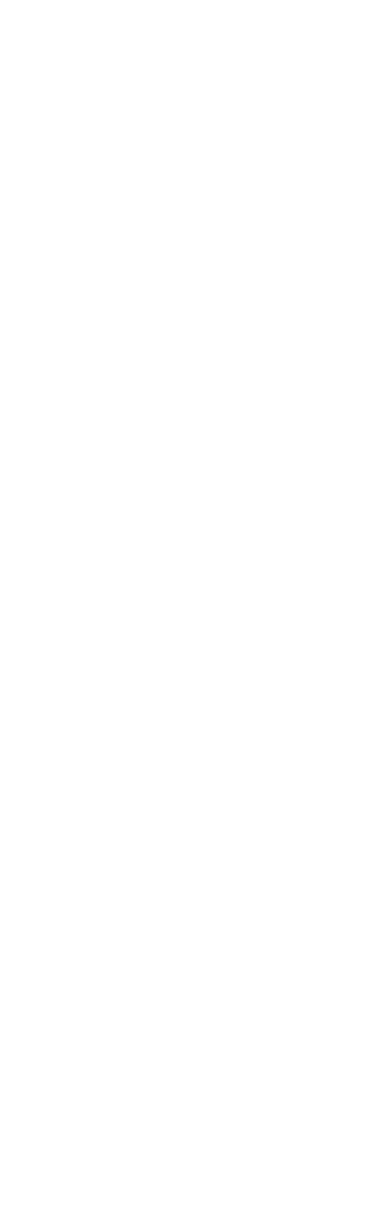
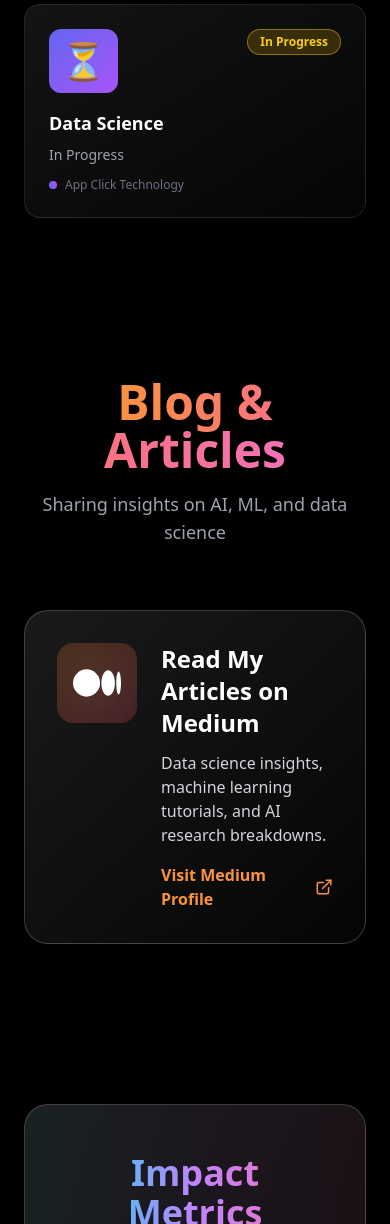
Before and after one commit to Ayomide513/portfolio, a React (Create React App) app: page / in a window 390 px wide. Shown: the part 7578-8802 px from the top of the page. Before the commit the page ends 7356 px from the top, so only its background shows below. Built offline with nearby package versions, Linux system fonts and the light colour scheme.

Commit message:
Added certifications and Medium blog sections

```diff
--- a/src/App.js
+++ b/src/App.js
@@ -330,6 +330,103 @@
           </div>
         </section>
 
+        {/* Certifications Section */}
+        <section className="container mx-auto px-6 py-20">
+          <div className="text-center mb-16">
+            <h2 className="text-5xl font-black mb-4">
+              <span className="bg-gradient-to-r from-yellow-400 via-orange-400 to-rose-400 bg-clip-text text-transparent">
+                Certifications
+              </span>
+            </h2>
+            <p className="text-gray-400 text-lg">Continuous learning in AI, ML, and LLM technologies</p>
+          </div>
+
+          <div className="max-w-5xl mx-auto grid md:grid-cols-2 lg:grid-cols-3 gap-6">
+            {[
+              { title: "Generative AI & LLMs", subtitle: "Architecture and Data Preparation", org: "IBM", icon: "🤖", color: "from-blue-500 to-cyan-500" },
+              { title: "Transformer Models & BERT", subtitle: "Advanced NLP Architecture", org: "IBM", icon: "🔄", color: "from-purple-500 to-pink-500" },
+              { title: "Large Language Models", subtitle: "LLM Fundamentals", org: "Cursa", icon: "🧠", color: "from-cyan-500 to-blue-500" },
+              { title: "Introduction to AI", subtitle: "Artificial Intelligence Foundations", org: "IBM", icon: "✨", color: "from-green-500 to-emerald-500" },
+              { title: "Data Science Virtual Experience", subtitle: "Real-world Data Projects", org: "Forage", icon: "📊", color: "from-orange-500 to-rose-500" },
+              { title: "Data Science", subtitle: "In Progress", org: "App Click Technology", icon: "⏳", color: "from-indigo-500 to-purple-500", inProgress: true }
+            ].map((cert, idx) => (
+              <div
+                key={idx}
+                className="group relative bg-gradient-to-br from-white/[0.08] to-white/[0.02] backdrop-blur-2xl rounded-2xl p-6 border border-white/10 hover:border-white/30 transition-all duration-300 hover:scale-105"
+                style={{ animationDelay: `${idx * 100}ms` }}
+              >
+                <div className={`absolute inset-0 bg-gradient-to-br ${cert.color} opacity-0 group-hover:opacity-10 rounded-2xl transition-all duration-500`}></div>
+
+                <div className="relative">
+                  <div className="flex items-start justify-between mb-4">
+                    <div className={`text-4xl p-3 bg-gradient-to-br ${cert.color} bg-opacity-20 rounded-xl backdrop-blur-xl`}>
+                      {cert.icon}
+                    </div>
+                    {cert.inProgress && (
+                      <span className="px-3 py-1 bg-yellow-500/20 border border-yellow-500/50 rounded-full text-yellow-400 text-xs font-semibold">
+                        In Progress
+                      </span>
+                    )}
+                  </div>
+
+                  <h3 className="text-lg font-bold text-white mb-2 group-hover:text-transparent group-hover:bg-clip-text group-hover:bg-gradient-to-r group-hover:from-cyan-400 group-hover:to-purple-400 transition-all">
+                    {cert.title}
+                  </h3>
+                  <p className="text-sm text-gray-400 mb-3">{cert.subtitle}</p>
+                  <div className="flex items-center gap-2">
+                    <div className={`w-2 h-2 rounded-full bg-gradient-to-r ${cert.color}`}></div>
+                    <span className="text-xs text-gray-500 font-medium">{cert.org}</span>
+                  </div>
+                </div>
+              </div>
+            ))}
+          </div>
+        </section>
+
+        {/* Blog Section */}
+        <section className="container mx-auto px-6 py-20">
+          <div className="text-center mb-16">
+            <h2 className="text-5xl font-black mb-4">
+              <span className="bg-gradient-to-r from-orange-400 via-rose-400 to-pink-400 bg-clip-text text-transparent">
+                Blog & Articles
+              </span>
+            </h2>
+            <p className="text-gray-400 text-lg">Sharing insights on AI, ML, and data science</p>
+          </div>
+
+          <div className="max-w-3xl mx-auto">
+            <a
+              href="https://medium.com/@ayorindeolamilekan2003"
+              target="_blank"
+              rel="noopener noreferrer"
+              className="group block relative bg-gradient-to-br from-white/10 to-white/[0.02] backdrop-blur-2xl rounded-3xl p-8 border border-white/20 hover:border-orange-400/50 transition-all duration-500 hover:scale-[1.02]"
+            >
+              <div className="absolute inset-0 bg-gradient-to-br from-orange-500/0 to-rose-500/0 group-hover:from-orange-500/10 group-hover:to-rose-500/10 rounded-3xl transition-all duration-500"></div>
+
+              <div className="relative flex items-start gap-6">
+                <div className="p-4 bg-gradient-to-br from-orange-500/20 to-rose-500/20 rounded-2xl backdrop-blur-xl flex-shrink-0">
+                  <svg className="w-12 h-12 text-white" viewBox="0 0 24 24" fill="currentColor">
+                    <path d="M13.54 12a6.8 6.8 0 01-6.77 6.82A6.8 6.8 0 010 12a6.8 6.8 0 016.77-6.82A6.8 6.8 0 0113.54 12zM20.96 12c0 3.54-1.51 6.42-3.38 6.42-1.87 0-3.39-2.88-3.39-6.42s1.52-6.42 3.39-6.42 3.38 2.88 3.38 6.42M24 12c0 3.17-.53 5.75-1.19 5.75-.66 0-1.19-2.58-1.19-5.75s.53-5.75 1.19-5.75C23.47 6.25 24 8.83 24 12z"/>
+                  </svg>
+                </div>
+
+                <div className="flex-1">
+                  <h3 className="text-2xl font-bold text-white mb-3 group-hover:text-orange-400 transition-colors">
+                    Read My Articles on Medium
+                  </h3>
+                  <p className="text-gray-300 mb-4">
+                    Data science insights, machine learning tutorials, and AI research breakdowns.
+                  </p>
+                  <div className="flex items-center gap-2 text-orange-400 font-semibold">
+                    <span>Visit Medium Profile</span>
+                    <ExternalLink className="w-5 h-5 group-hover:translate-x-1 transition-transform" />
+                  </div>
+                </div>
+              </div>
+            </a>
+          </div>
+        </section>
+
         {/* Stats & About Section */}
         <section className="container mx-auto px-6 py-20">
           <div className="max-w-5xl mx-auto">
```
